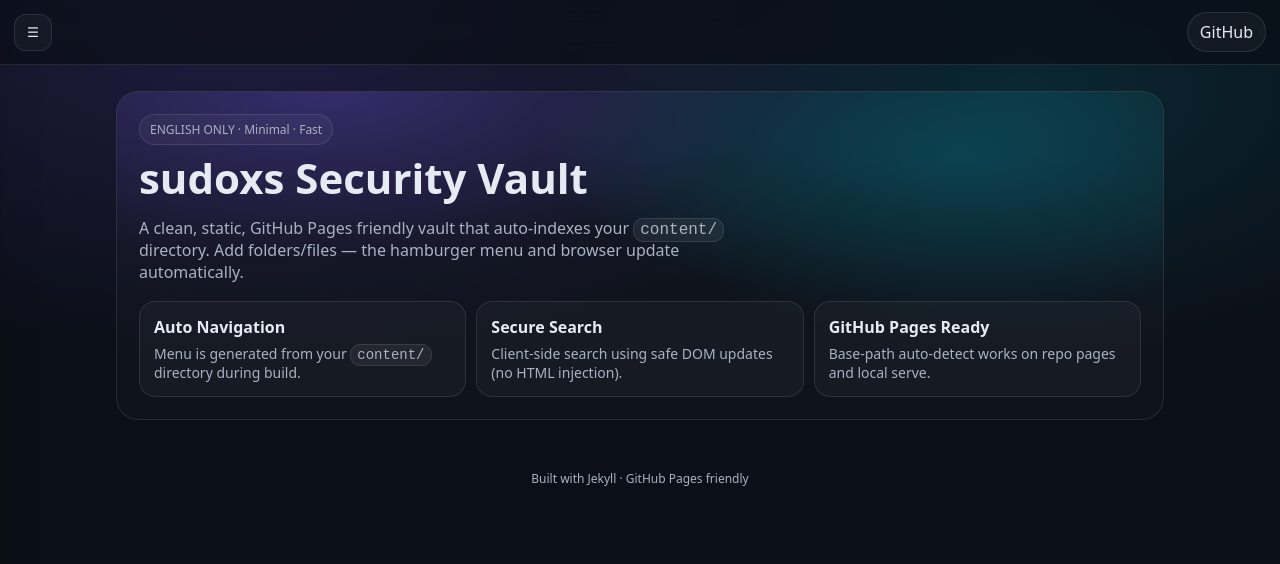
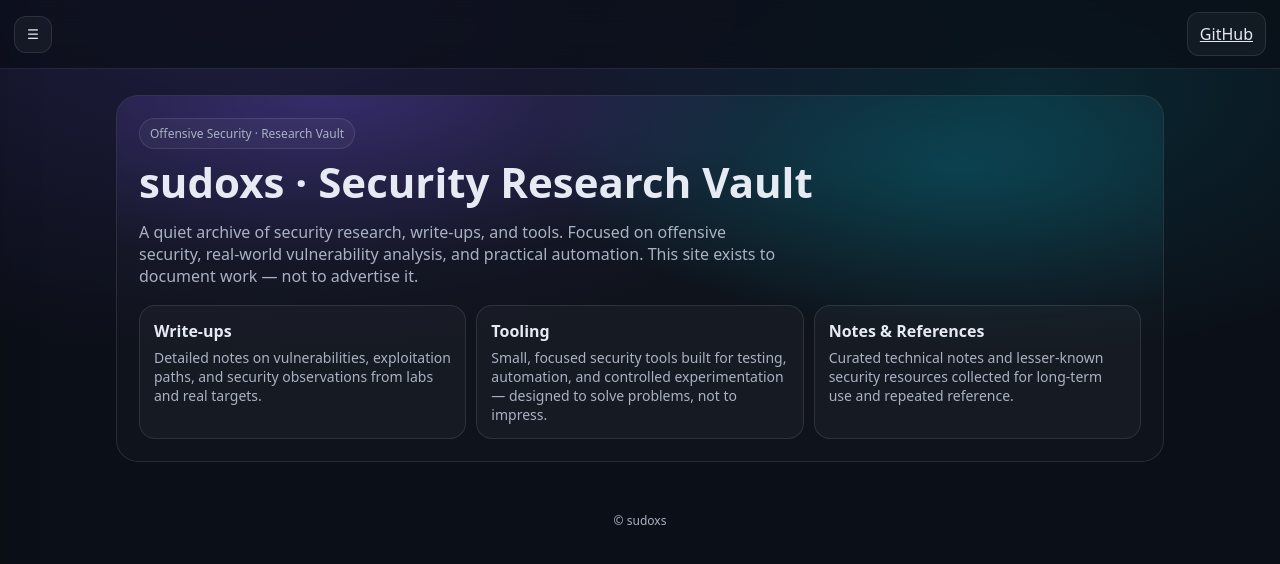
Before and after one commit to sudoxs/sudoxs_web, a Jekyll site: the page built from index.html, in a window 1280 px wide. Shown: the top 564 px of the page. Built offline with Jekyll 4.4.1, drawn with Linux system fonts in a browser that asks for light colours.

Commit message:
fixed css

```diff
--- a/_layouts/default.html
+++ b/_layouts/default.html
@@ -103,12 +103,13 @@
            ========================= -->
       <main class="main">
         <header class="topbar">
+
           <button id="drawerOpen" class="iconBtn" type="button" aria-label="Open menu">
             ☰
           </button>
 
           <div class="topbar__right">
-            <a class="pill" href="https://github.com/sudoxs" target="_blank" rel="noopener noreferrer">GitHub</a>
+            <a class="iconBtn" href="https://github.com/sudoxs" target="_blank" rel="noopener noreferrer">GitHub</a>
           </div>
         </header>
 
@@ -118,7 +119,7 @@
         </section>
 
         <footer class="pageFooter">
-          <span class="muted small">Built with Jekyll · GitHub Pages friendly</span>
+          <span class="muted small">© sudoxs</span>
         </footer>
       </main>
     </div>
--- a/index.html
+++ b/index.html
@@ -10,34 +10,51 @@ title: Home
   <div class="hero__bg"></div>
 
   <div class="hero__inner">
-    <div class="badge">ENGLISH ONLY · Minimal · Fast</div>
-    <h1 class="h1">sudoxs Security Vault</h1>
+    <div class="badge">Offensive Security · Research Vault</div>
+
+    <h1 class="h1">sudoxs · Security Research Vault</h1>
+
     <p class="lead">
-      A clean, static, GitHub Pages friendly vault that auto-indexes your <code>content/</code> directory.
-      Add folders/files — the hamburger menu and browser update automatically.
+      A quiet archive of security research, write-ups, and tools.
+      Focused on offensive security, real-world vulnerability analysis,
+      and practical automation.
+      This site exists to document work — not to advertise it.
     </p>
+
+    <div class="cards">
+      <div class="card">
+        <div class="card__title">Write-ups</div>
+        <div class="card__text">
+          Detailed notes on vulnerabilities, exploitation paths,
+          and security observations from labs and real targets.
+        </div>
+      </div>
+
+      <div class="card">
+        <div class="card__title">Tooling</div>
+        <div class="card__text">
+          Small, focused security tools built for testing, automation,
+          and controlled experimentation — designed to solve problems,
+          not to impress.
+        </div>
+      </div>
+
+      <div class="card">
+        <div class="card__title">Notes & References</div>
+        <div class="card__text">
+          Curated technical notes and lesser-known security resources
+          collected for long-term use and repeated reference.
+        </div>
+      </div>
+    </div>
+  </div>
+</div>
+
 
     <!-- <div class="ctaRow">
       <a class="btn" href="content/">Browse content/</a>
       <a class="btn btn--ghost" href="assets/search_index.json">Index JSON</a>
     </div> -->
-
-    <div class="cards">
-      <div class="card">
-        <div class="card__title">Auto Navigation</div>
-        <div class="card__text">Menu is generated from your <code>content/</code> directory during build.</div>
-      </div>
-      <div class="card">
-        <div class="card__title">Secure Search</div>
-        <div class="card__text">Client-side search using safe DOM updates (no HTML injection).</div>
-      </div>
-      <div class="card">
-        <div class="card__title">GitHub Pages Ready</div>
-        <div class="card__text">Base-path auto-detect works on repo pages and local serve.</div>
-      </div>
-    </div>
-  </div>
-</div>
 
 <!-- =========================
      Vault Browser (Homepage View)
```
Also changed, not shown: 404.html (+202 -10 lines), assets/css/site.css (+58 -0 lines), assets/js/site.js (+50 -0 lines).
